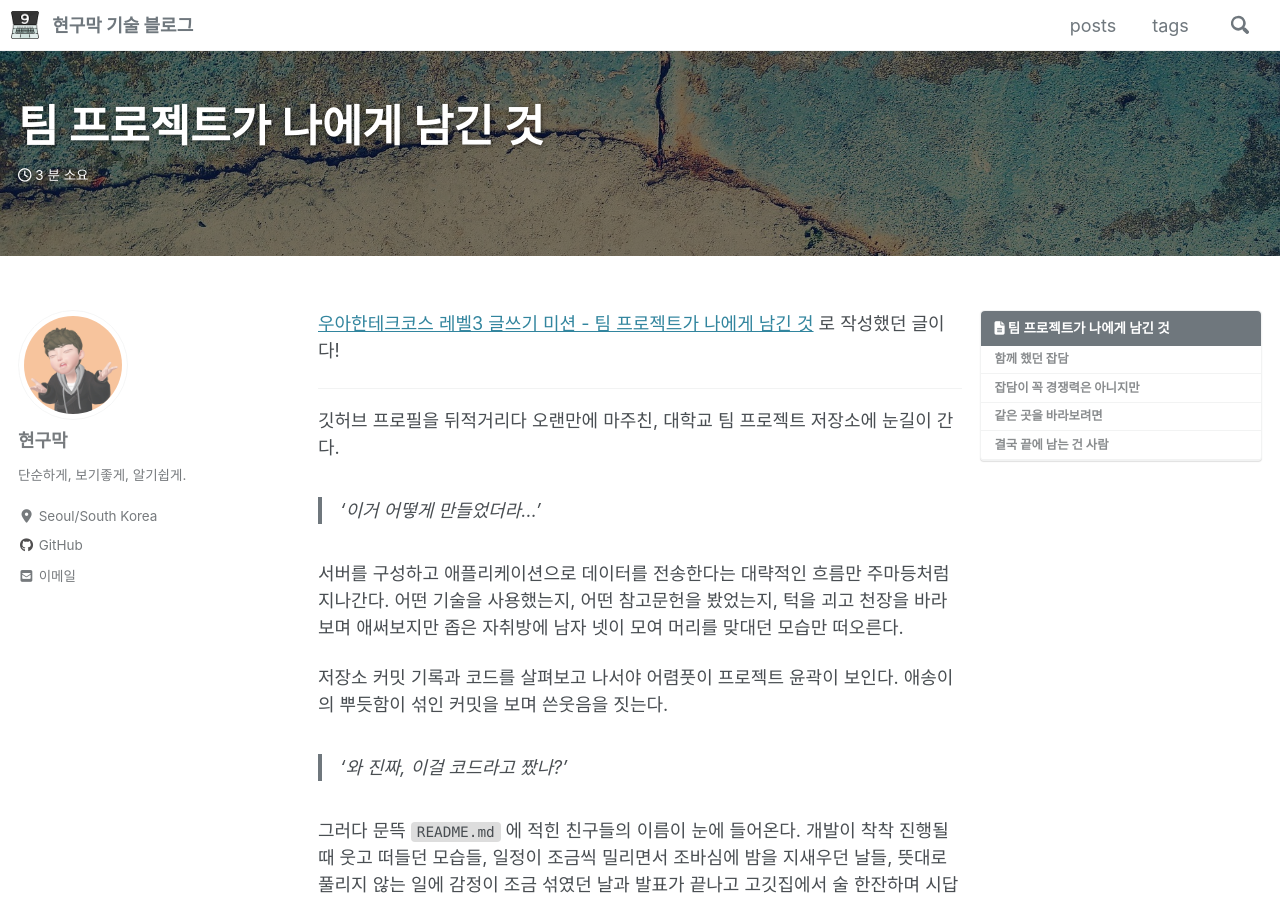
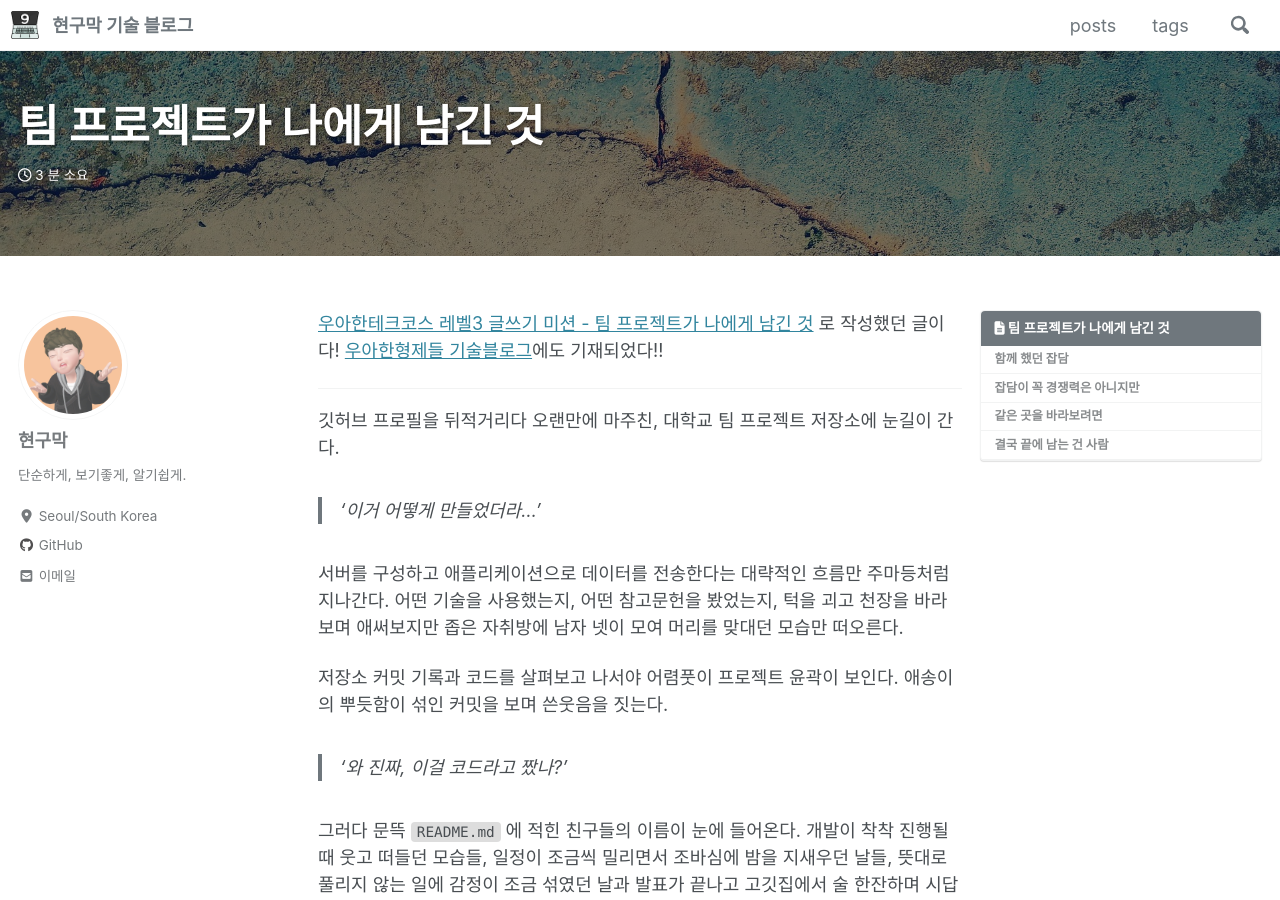
Before and after one commit to Hyeon9mak/Hyeon9mak.github.io, a Jekyll site: the page built from _posts/2021-08-23-팀-프로젝트가-나에게-남긴-것.md, in a window 1280 px wide and 900 px high. Built offline with Jekyll 4.4.1, drawn with Linux system fonts in a browser that asks for light colours; cached includes are drawn as plain includes; nearby versions of some CDN libraries; comment, search, counter and statistics services are not loaded.

Commit message:
docs: 팀-프로젝트가-나에게-남긴-것 내용 추가

```diff
--- a/_posts/2021-08-23-팀-프로젝트가-나에게-남긴-것.md
+++ b/_posts/2021-08-23-팀-프로젝트가-나에게-남긴-것.md
@@ -9,7 +9,7 @@ toc_label: "팀 프로젝트가 나에게 남긴 것"
 ---
 
 [우아한테크코스 레벨3 글쓰기 미션 - 팀 프로젝트가 나에게 남긴 것](https://github.com/woowacourse/woowa-writing-3/pull/202)
-로 작성했던 글이다!
+로 작성했던 글이다! [우아한형제들 기술블로그](https://techblog.woowahan.com/5226/)에도 기재되었다!!
 
 ---
 
```
